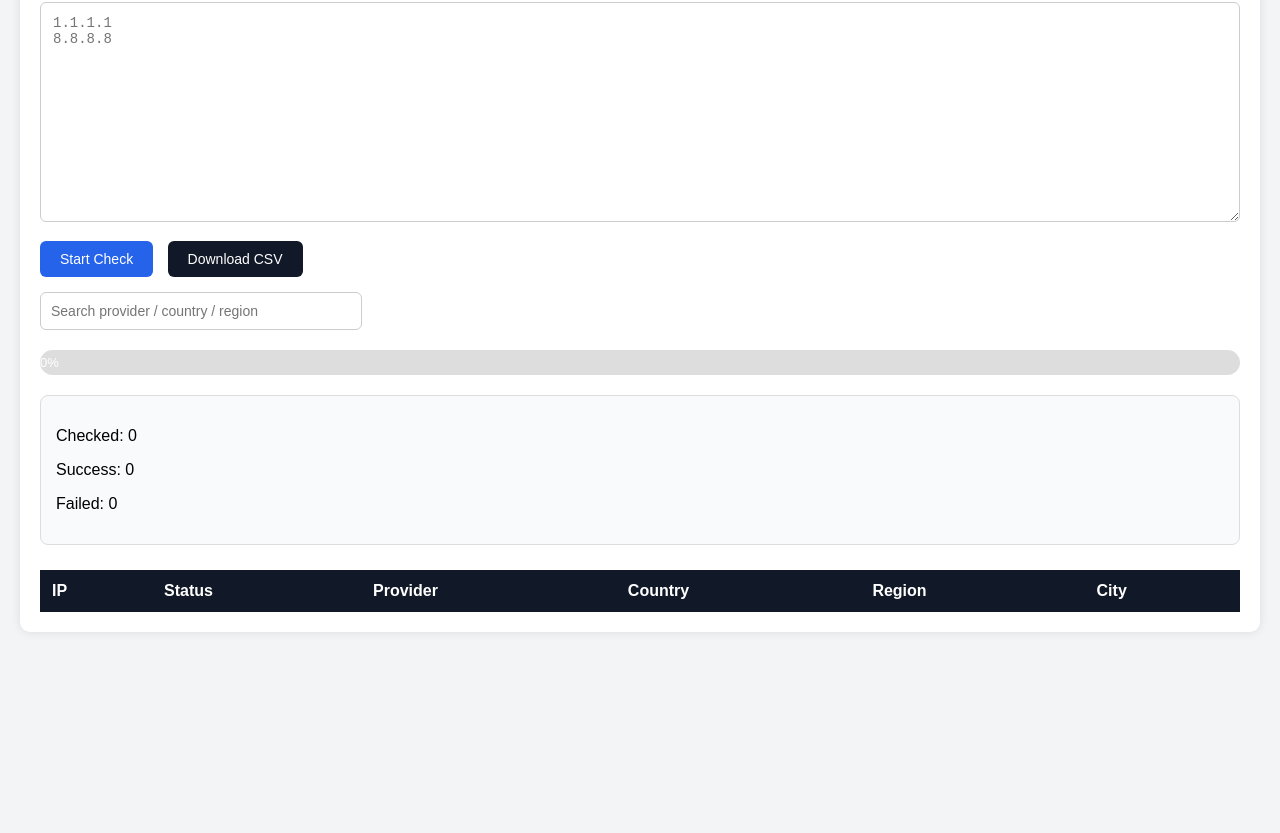
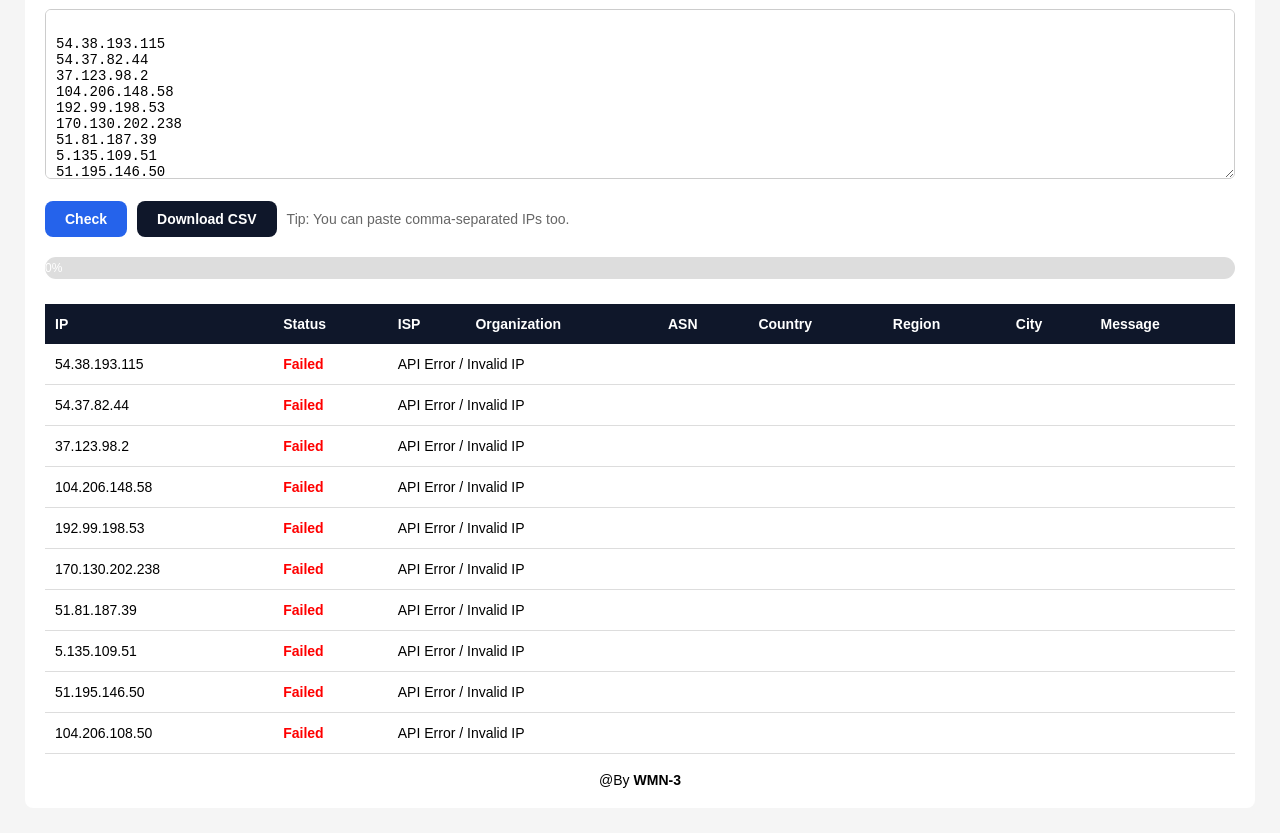
Before and after one commit to ismboustani3-dev/ipproviders, a plain HTML site: page index.html in a window 1280 px wide. Shown: the part 116-949 px from the top of the page. Before the commit the page ends 800 px from the top, so only its background shows below. Drawn offline with Linux system fonts and the light colour scheme; no server answers.

Commit message:
Update index.html

```diff
--- a/index.html
+++ b/index.html
@@ -4,102 +4,77 @@
 <meta charset="UTF-8">
 <meta name="viewport" content="width=device-width, initial-scale=1.0">
 
-<title>Advanced IP Provider Checker</title>
+<title>IP Provider Checker</title>
 
 <style>
 
+*{
+    margin:0;
+    padding:0;
+    box-sizing:border-box;
+}
+
 body{
     font-family:Arial,sans-serif;
-    background:#f3f4f6;
-    padding:20px;
-    margin:0;
+    background:#f5f5f5;
+    padding:25px;
 }
 
 .container{
-    max-width:1500px;
-    margin:auto;
+    width:100%;
     background:white;
     padding:20px;
-    border-radius:10px;
-    box-shadow:0 0 10px rgba(0,0,0,0.1);
+    border-radius:8px;
 }
 
 h1{
-    margin-bottom:20px;
-    color:#111827;
+    margin-bottom:15px;
+    color:#000;
+}
+
+.label{
+    margin-bottom:10px;
+    color:#444;
 }
 
 textarea{
     width:100%;
-    height:220px;
-    padding:12px;
+    height:170px;
     border:1px solid #ccc;
     border-radius:6px;
+    padding:10px;
+    font-size:14px;
     resize:vertical;
-    font-size:14px;
-    box-sizing:border-box;
+}
+
+.buttons{
+    margin-top:18px;
+    display:flex;
+    align-items:center;
+    gap:10px;
 }
 
 button{
+    border:none;
     padding:10px 20px;
-    border:none;
-    border-radius:6px;
+    border-radius:8px;
     cursor:pointer;
-    margin-top:15px;
-    font-size:14px;
-    transition:0.2s;
-}
-
-button:hover{
-    opacity:0.9;
-}
-
-.check{
-    background:#2563eb;
     color:white;
-}
-
-.download{
-    background:#111827;
-    color:white;
-    margin-left:10px;
-}
-
-input{
-    padding:10px;
-    border:1px solid #ccc;
-    border-radius:6px;
-    margin-top:15px;
-    width:300px;
+    font-weight:bold;
     font-size:14px;
 }
 
-.progress-container{
-    width:100%;
-    height:25px;
-    background:#ddd;
-    border-radius:30px;
-    margin-top:20px;
-    overflow:hidden;
+.check-btn{
+    background:#2563eb;
 }
 
-.progress-bar{
-    height:100%;
-    width:0%;
-    background:#2563eb;
-    transition:0.2s;
-    text-align:center;
-    color:white;
-    line-height:25px;
-    font-size:13px;
+.download-btn{
+    background:#0f172a;
 }
 
-.stats{
-    margin-top:20px;
-    padding:15px;
-    background:#f9fafb;
-    border-radius:8px;
-    border:1px solid #ddd;
+.tip{
+    color:#666;
+    font-size:14px;
 }
 
 table{
@@ -109,14 +84,15 @@ table{
 }
 
 th{
-    background:#111827;
+    background:#0f172a;
     color:white;
-    padding:12px;
+    padding:12px 10px;
     text-align:left;
+    font-size:14px;
 }
 
 td{
-    padding:10px;
+    padding:12px 10px;
     border-bottom:1px solid #ddd;
     font-size:14px;
 }
@@ -126,9 +102,39 @@ td{
     font-weight:bold;
 }
 
-.error{
+.failed{
     color:red;
     font-weight:bold;
+}
+
+.footer{
+    text-align:center;
+    margin-top:18px;
+    font-size:14px;
+}
+
+.footer b{
+    color:#000;
+}
+
+.progress-container{
+    width:100%;
+    height:22px;
+    background:#ddd;
+    border-radius:30px;
+    overflow:hidden;
+    margin-top:20px;
+}
+
+.progress-bar{
+    width:0%;
+    height:100%;
+    background:#2563eb;
+    color:white;
+    text-align:center;
+    line-height:22px;
+    font-size:12px;
+    transition:0.2s;
 }
 
 </style>
@@ -138,37 +144,48 @@ td{
 
 <div class="container">
 
-    <h1>Advanced IP Provider Checker</h1>
+    <h1>IP Provider Checker</h1>
 
-    <textarea
-        id="ips"
-        placeholder="1.1.1.1&#10;8.8.8.8"
-    ></textarea>
+    <div class="label">
+        Paste IP addresses (one per line)
+    </div>
 
-    <br>
+    <textarea id="ips">
+
+54.38.193.115
+54.37.82.44
+37.123.98.2
+104.206.148.58
+192.99.198.53
+170.130.202.238
+51.81.187.39
+5.135.109.51
+51.195.146.50
+104.206.108.50
+
+    </textarea>
+
+    <div class="buttons">
 
         <button
-        class="check"
+            class="check-btn"
             onclick="checkIPs()"
         >
-        Start Check
+            Check
         </button>
 
         <button
-        class="download"
+            class="download-btn"
             onclick="downloadCSV()"
         >
             Download CSV
         </button>
 
-    <br>
+        <div class="tip">
+            Tip: You can paste comma-separated IPs too.
+        </div>
 
-    <input
-        type="text"
-        id="search"
-        placeholder="Search provider / country / region"
-        onkeyup="filterResults()"
-    >
+    </div>
 
     <div class="progress-container">
 
@@ -181,25 +198,6 @@ td{
 
     </div>
 
-    <div class="stats">
-
-        <p>
-            Checked:
-            <span id="checked">0</span>
-        </p>
-
-        <p>
-            Success:
-            <span id="success">0</span>
-        </p>
-
-        <p>
-            Failed:
-            <span id="failed">0</span>
-        </p>
-
-    </div>
-
     <table>
 
         <thead>
@@ -207,10 +205,13 @@ td{
             <tr>
                 <th>IP</th>
                 <th>Status</th>
-                <th>Provider</th>
+                <th>ISP</th>
+                <th>Organization</th>
+                <th>ASN</th>
                 <th>Country</th>
                 <th>Region</th>
                 <th>City</th>
+                <th>Message</th>
             </tr>
 
         </thead>
@@ -218,6 +219,10 @@ td{
         <tbody id="tbody"></tbody>
 
     </table>
+
+    <div class="footer">
+        @By <b>WMN-3</b>
+    </div>
 
 </div>
 
@@ -231,8 +236,8 @@ async function checkIPs(){
         .getElementById("ips")
         .value
         .split(/\n|,/)
-        .map(x => x.trim())
-        .filter(x => x);
+        .map(ip => ip.trim())
+        .filter(ip => ip);
 
     if(!ips.length){
 
@@ -241,21 +246,11 @@ async function checkIPs(){
         return;
     }
 
+    document.getElementById("tbody").innerHTML = "";
+
     results = [];
 
-    document.getElementById("tbody").innerHTML = "";
-
     let checked = 0;
-    let success = 0;
-    let failed = 0;
-
-    updateStats(
-        checked,
-        success,
-        failed
-    );
-
-    updateProgress(0);
 
     for(const ip of ips){
 
@@ -269,18 +264,25 @@ async function checkIPs(){
 
             checked++;
 
+            updateProgress(
+                Math.floor(
+                    (checked / ips.length) * 100
+                )
+            );
+
             if(data.success !== false){
-
-                success++;
 
                 const row = {
 
                     ip:data.ip || ip,
                     status:"Success",
-                    provider:data.connection?.isp || "Unknown",
+                    isp:data.connection?.isp || "-",
+                    org:data.connection?.org || "-",
+                    asn:data.connection?.asn || "-",
                     country:data.country || "-",
                     region:data.region || "-",
-                    city:data.city || "-"
+                    city:data.city || "-",
+                    message:"OK"
                 };
 
                 results.push(row);
@@ -289,34 +291,14 @@ async function checkIPs(){
 
             }else{
 
-                failed++;
-
-                addErrorRow(ip);
+                addError(ip);
             }
 
-        }catch(error){
+        }catch(e){
 
-            checked++;
-
-            failed++;
-
-            addErrorRow(ip);
+            addError(ip);
         }
-
-        updateStats(
-            checked,
-            success,
-            failed
-        );
-
-        updateProgress(
-            Math.floor(
-                (checked / ips.length) * 100
-            )
-        );
     }
-
-    alert("Check Finished");
 }
 
 function addRow(row){
@@ -328,10 +310,14 @@ function addRow(row){
         <td>${row.ip}</td>
 
         <td class="success">
-            Success
+            ${row.status}
         </td>
 
-        <td>${row.provider}</td>
+        <td>${row.isp}</td>
+
+        <td>${row.org}</td>
+
+        <td>${row.asn}</td>
 
         <td>${row.country}</td>
 
@@ -339,12 +325,14 @@ function addRow(row){
 
         <td>${row.city}</td>
 
+        <td>${row.message}</td>
+
     </tr>
 
     `;
 }
 
-function addErrorRow(ip){
+function addError(ip){
 
     document.getElementById("tbody").innerHTML += `
 
@@ -352,11 +340,11 @@ function addErrorRow(ip){
 
         <td>${ip}</td>
 
-        <td class="error">
+        <td class="failed">
             Failed
         </td>
 
-        <td colspan="4">
+        <td colspan="7">
             API Error / Invalid IP
         </td>
 
@@ -377,49 +365,6 @@ function updateProgress(percent){
         percent + "%";
 }
 
-function updateStats(
-    checked,
-    success,
-    failed
-){
-
-    document.getElementById("checked")
-        .innerText = checked;
-
-    document.getElementById("success")
-        .innerText = success;
-
-    document.getElementById("failed")
-        .innerText = failed;
-}
-
-function filterResults(){
-
-    const value =
-        document.getElementById("search")
-        .value
-        .toLowerCase();
-
-    const rows =
-        document.querySelectorAll("#tbody tr");
-
-    rows.forEach(row => {
-
-        if(
-            row.innerText
-            .toLowerCase()
-            .includes(value)
-        ){
-
-            row.style.display = "";
-
-        }else{
-
-            row.style.display = "none";
-        }
-    });
-}
-
 function downloadCSV(){
 
     if(!results.length){
@@ -430,12 +375,12 @@ function downloadCSV(){
     }
 
     let csv =
-`IP,Status,Provider,Country,Region,City\n`;
+`IP,Status,ISP,Organization,ASN,Country,Region,City,Message\n`;
 
     results.forEach(r => {
 
         csv +=
-`${r.ip},${r.status},${r.provider},${r.country},${r.region},${r.city}\n`;
+`${r.ip},${r.status},${r.isp},${r.org},${r.asn},${r.country},${r.region},${r.city},${r.message}\n`;
 
     });
 
@@ -462,6 +407,8 @@ function downloadCSV(){
     URL.revokeObjectURL(url);
 }
 
+window.onload = checkIPs;
+
 </script>
 
 </body>
```
Lines whose indentation alone changed are shown as unchanged.
